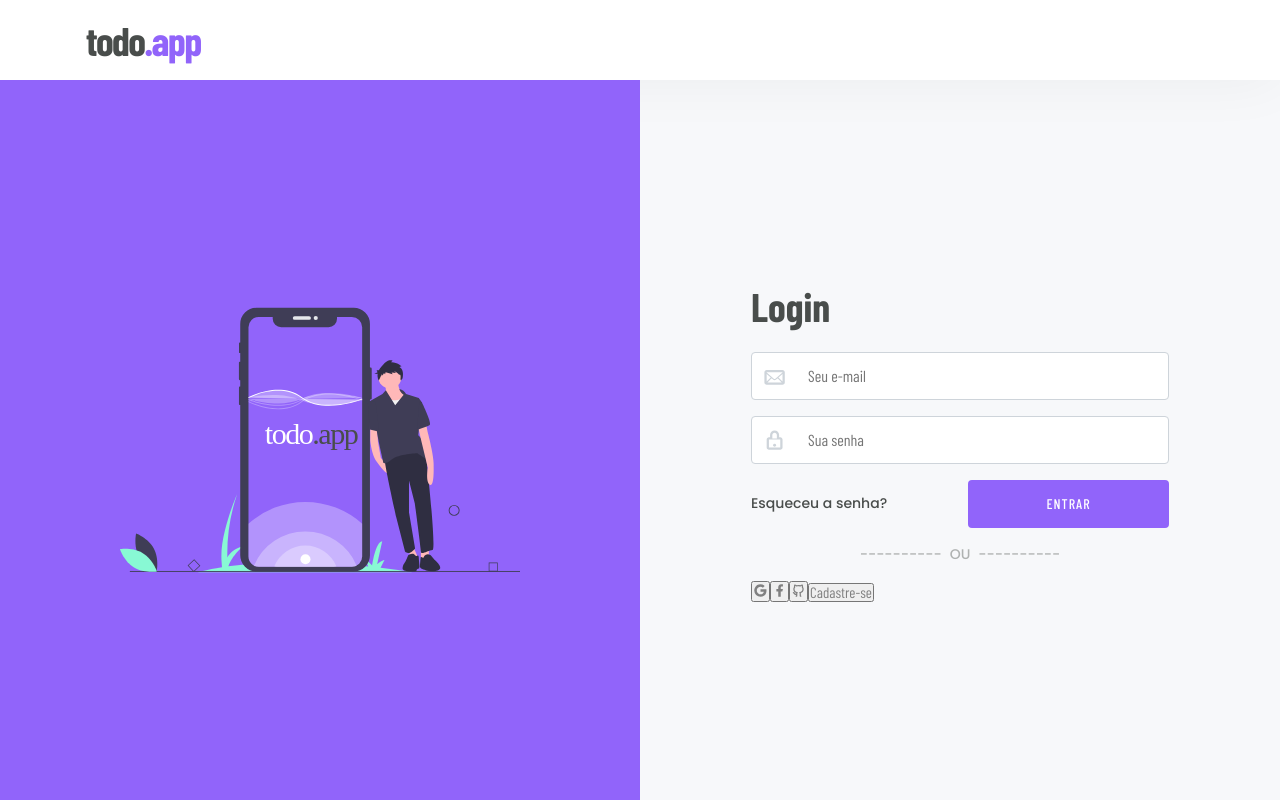
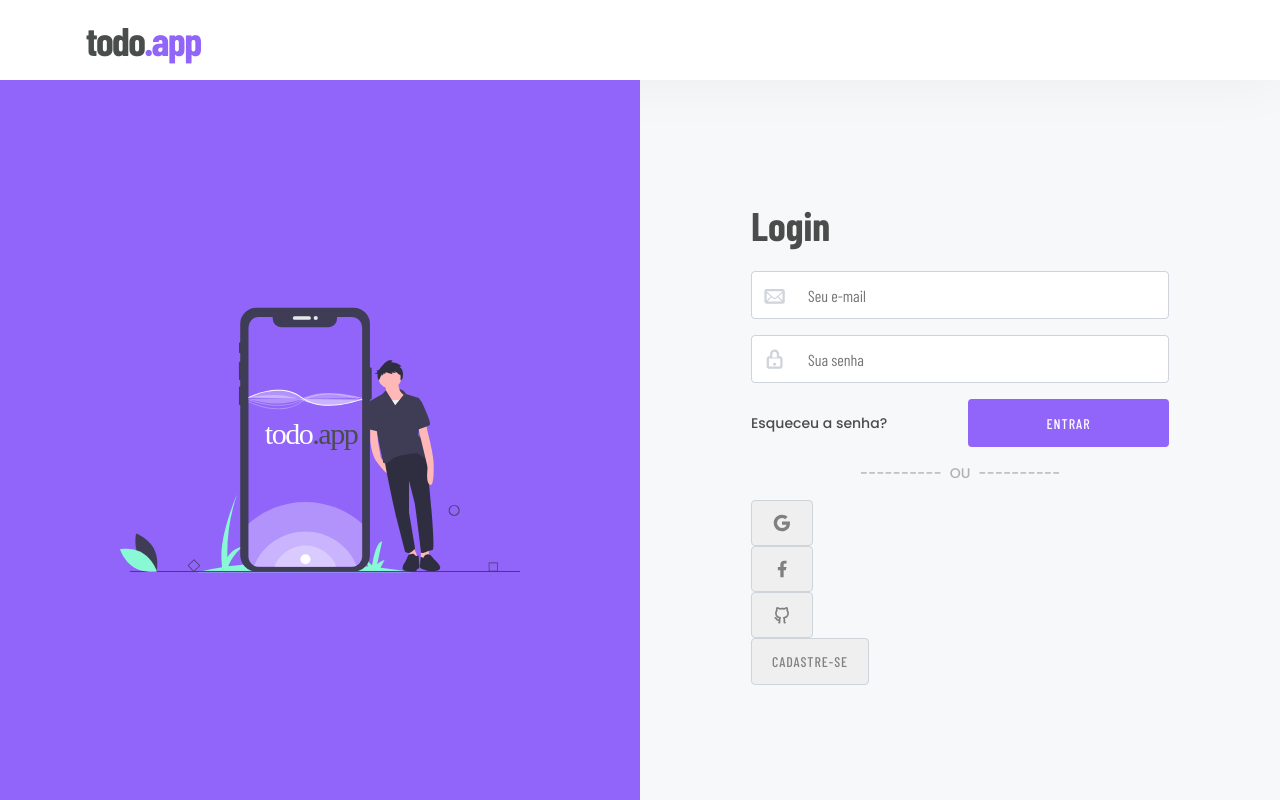
Before and after one commit to dfsilva-dxp/todoapp, a React (Create React App) app: page /login in a window 1280 px wide. Built offline with nearby package versions, Linux system fonts and the light colour scheme; no server answers; a web font is replaced by a local one.

Commit message:
feat: finalizando o socialButton

```diff
--- a/src/components/SocialButton/index.tsx
+++ b/src/components/SocialButton/index.tsx
@@ -4,8 +4,23 @@ import * as S from "./styles";
 
 interface SocialButtonProps extends ButtonHTMLAttributes<HTMLButtonElement> {
   children: string | JSX.Element;
+  backgroundColor: string;
+  iconColor: string;
 }
 
-export function SocialButton({ children, ...props }: SocialButtonProps) {
-  return <S.Button {...props}>{children}</S.Button>;
+export function SocialButton({
+  children,
+  backgroundColor,
+  iconColor,
+  ...props
+}: SocialButtonProps) {
+  return (
+    <S.Button
+      backgroundColor={backgroundColor}
+      iconColor={iconColor}
+      {...props}
+    >
+      {children}
+    </S.Button>
+  );
 }
--- a/src/components/SocialButton/styles.ts
+++ b/src/components/SocialButton/styles.ts
@@ -1,3 +1,35 @@
 import styled from "styled-components";
 
-export const Button = styled.button``;
+interface ButtonProps {
+  backgroundColor: string;
+  iconColor: string;
+}
+
+export const Button = styled.button<ButtonProps>`
+  min-width: 3rem;
+  background-color: ${({ backgroundColor }) => backgroundColor};
+  padding: 0.75rem 1.25rem;
+  vertical-align: middle;
+  user-select: none;
+  border: 1px solid var(--gray-150);
+  border-radius: 0.25rem;
+  font-size: 0.875rem;
+  color: ${({ iconColor }) => iconColor};
+  line-height: 1.5;
+  font-weight: 500;
+  text-transform: uppercase;
+  letter-spacing: 1px;
+  transition: filter 0.2s;
+
+  display: flex;
+  align-items: center;
+  justify-content: center;
+
+  svg {
+    font-size: 1.25rem;
+  }
+
+  &:hover {
+    filter: brightness(0.9);
+  }
+`;
```
